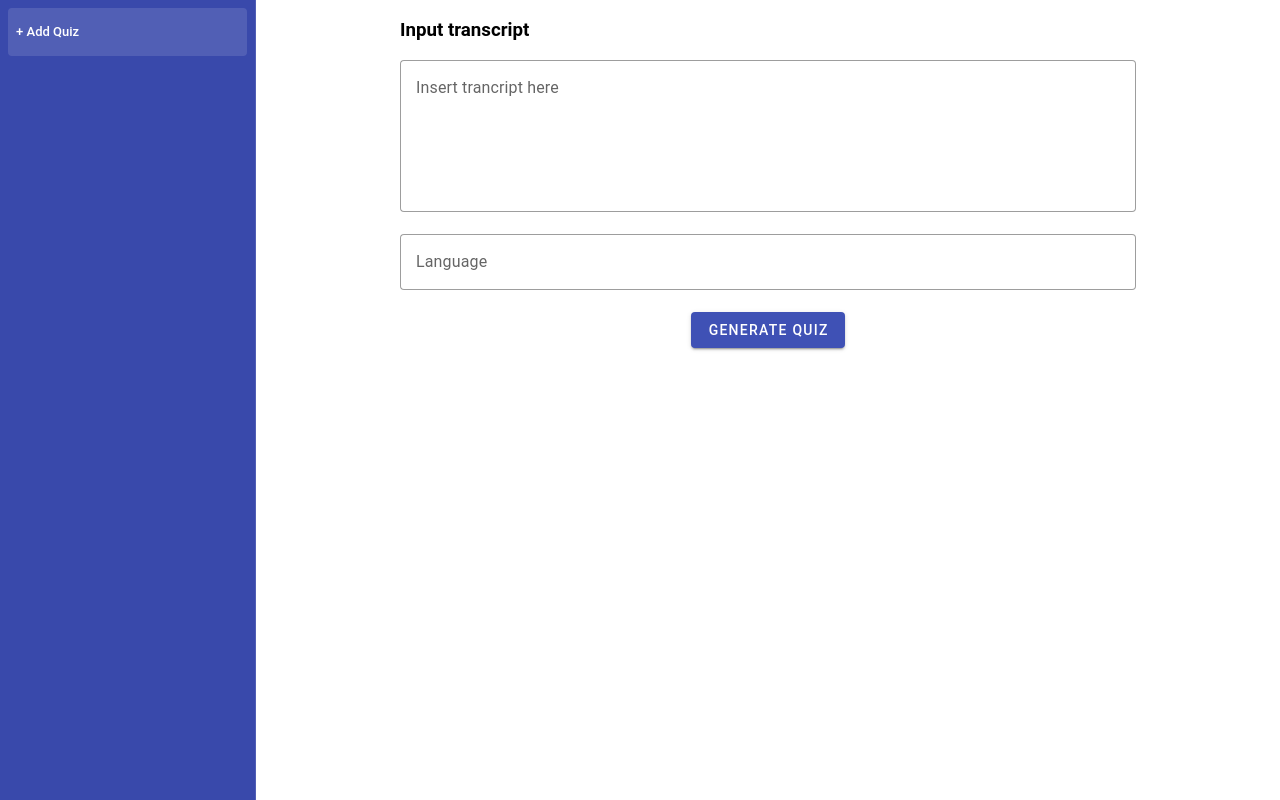
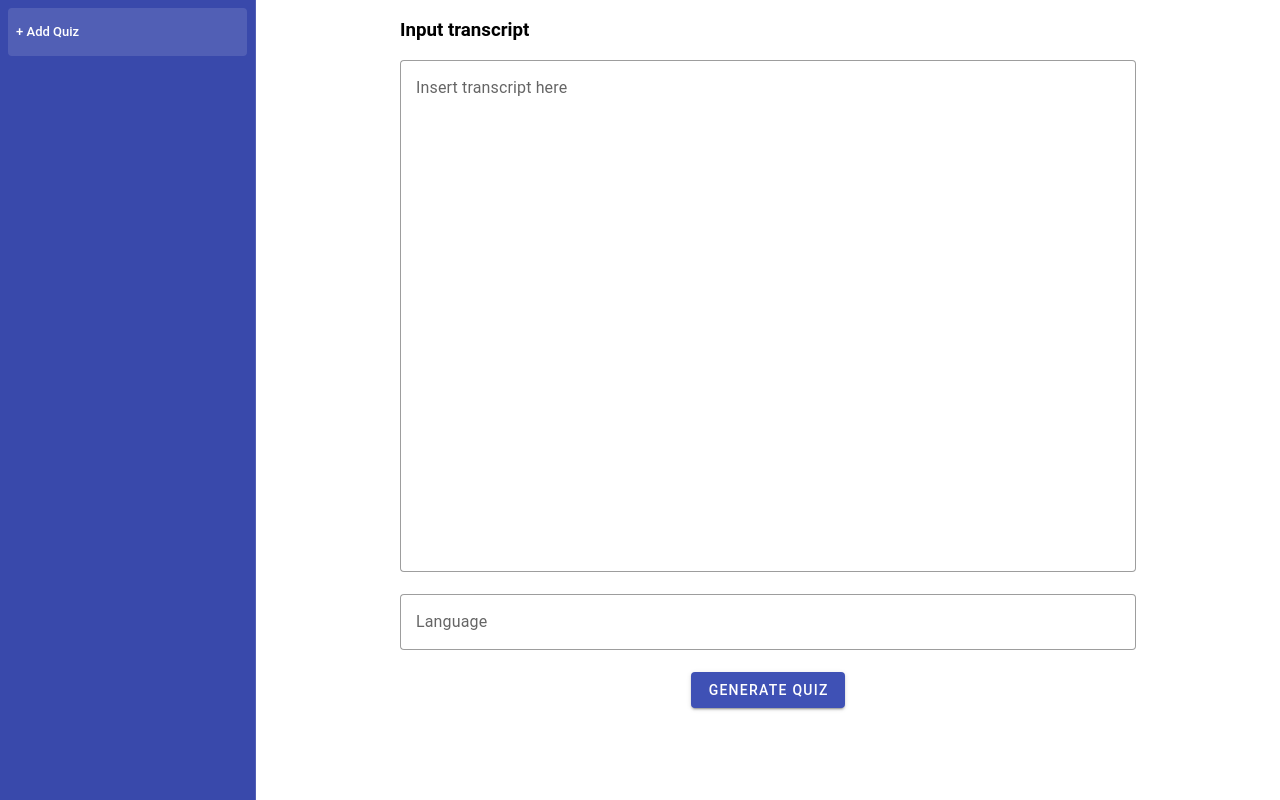
Before and after one commit to FooJiaYin/ai-quiz, a Nuxt app: page / in a window 1280 px wide. Built offline with nearby package versions, Linux system fonts and the light colour scheme.

Commit message:
UI(input): Edit transcript input layout

```diff
--- a/pages/index.vue
+++ b/pages/index.vue
@@ -1,6 +1,6 @@
 <template>
     <h3 class="mb-4" ref="form">Input transcript</h3>
-    <v-textarea label="Insert trancript here" v-model="input" variant="outlined" auto-grow clearable></v-textarea>
+    <v-textarea label="Insert transcript here" v-model="input" variant="outlined" rows="20" clearable></v-textarea>
     <v-text-field label="Language" v-model="language" variant="outlined"></v-text-field>
     <CenterButton @click="generateQuiz">Generate Quiz</CenterButton>
     <p>{{ status }}</p>
@@ -8,7 +8,7 @@
 
 <script setup>
 const quiz = useQuiz();
-const input = ref("");
+const input = ref(quiz.transcript);
 const language = ref("");
 const status = ref("");
 
```
